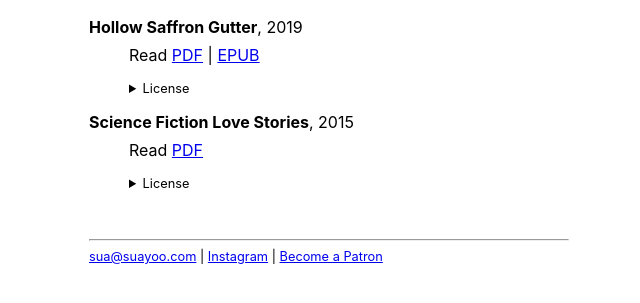
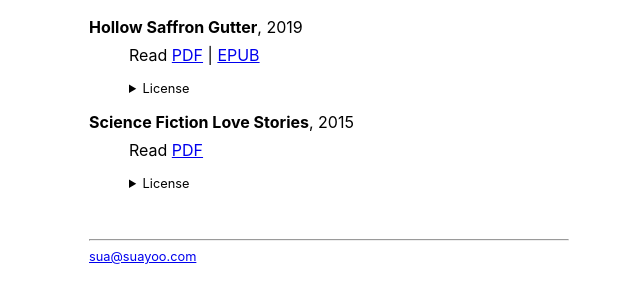
Before and after one commit to SuaYoo/website, a plain HTML site: page public/index.html in a window 1280 px wide. Shown: the part 449-752 px from the top of the page, without its empty margins (311-951 px from the left). Drawn offline with Linux system fonts and the light colour scheme.

Commit message:
remove footer links

```diff
--- a/public/index.html
+++ b/public/index.html
@@ -235,21 +235,6 @@
           rel="noreferrer noopener"
           >sua@suayoo.com</a
         >
-        |
-        <a
-          href="https://instagram.com/sua___yoo?igshid=gx3htx465ud"
-          target="_blank"
-          rel="noreferrer noopener"
-        >
-          Instagram</a
-        >
-        |
-        <a
-          href="https://www.patreon.com/bePatron?u=46265581"
-          target="_blank"
-          rel="noreferrer noopener"
-          >Become a Patron</a
-        >
       </footer>
     </div>
 
```
